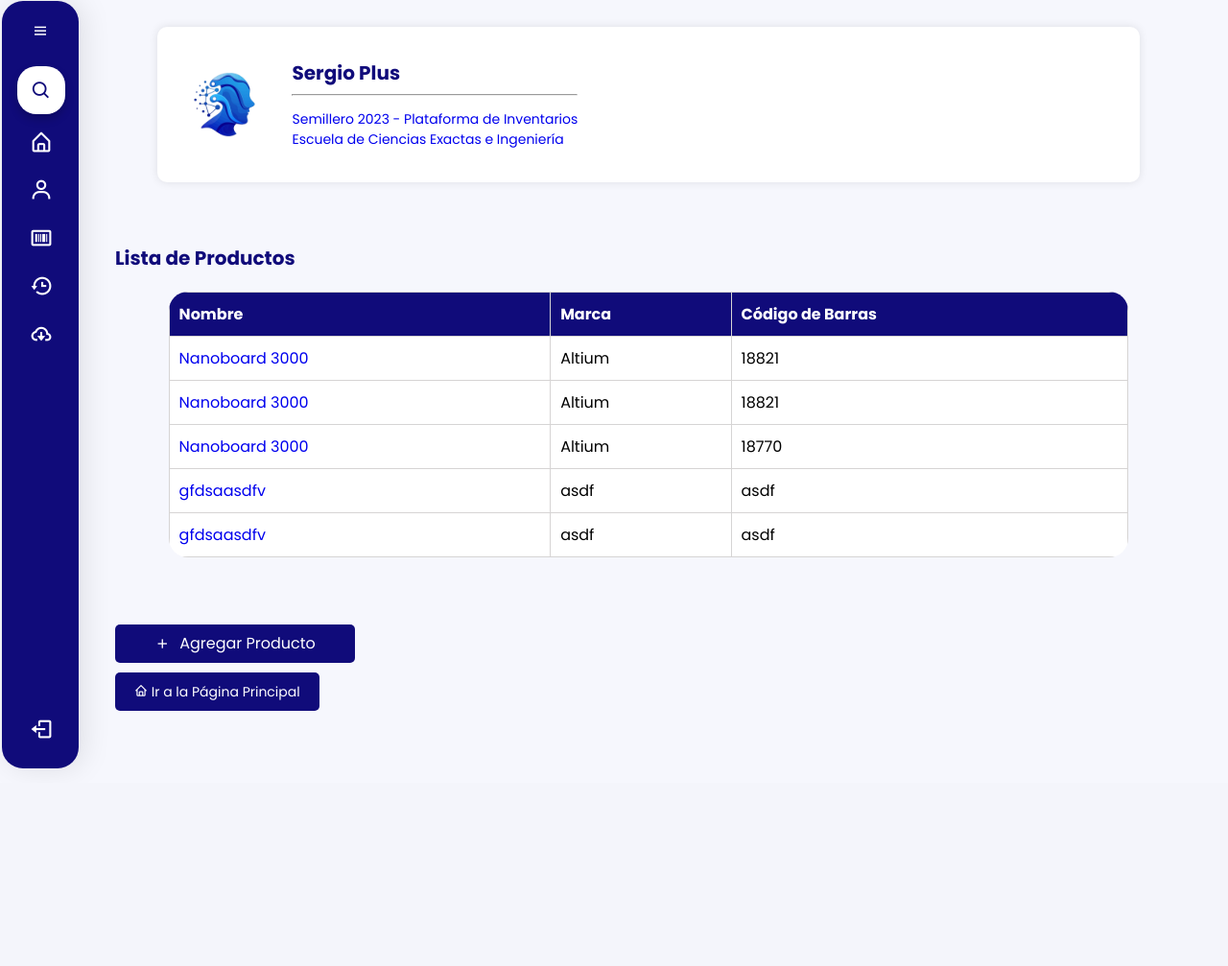
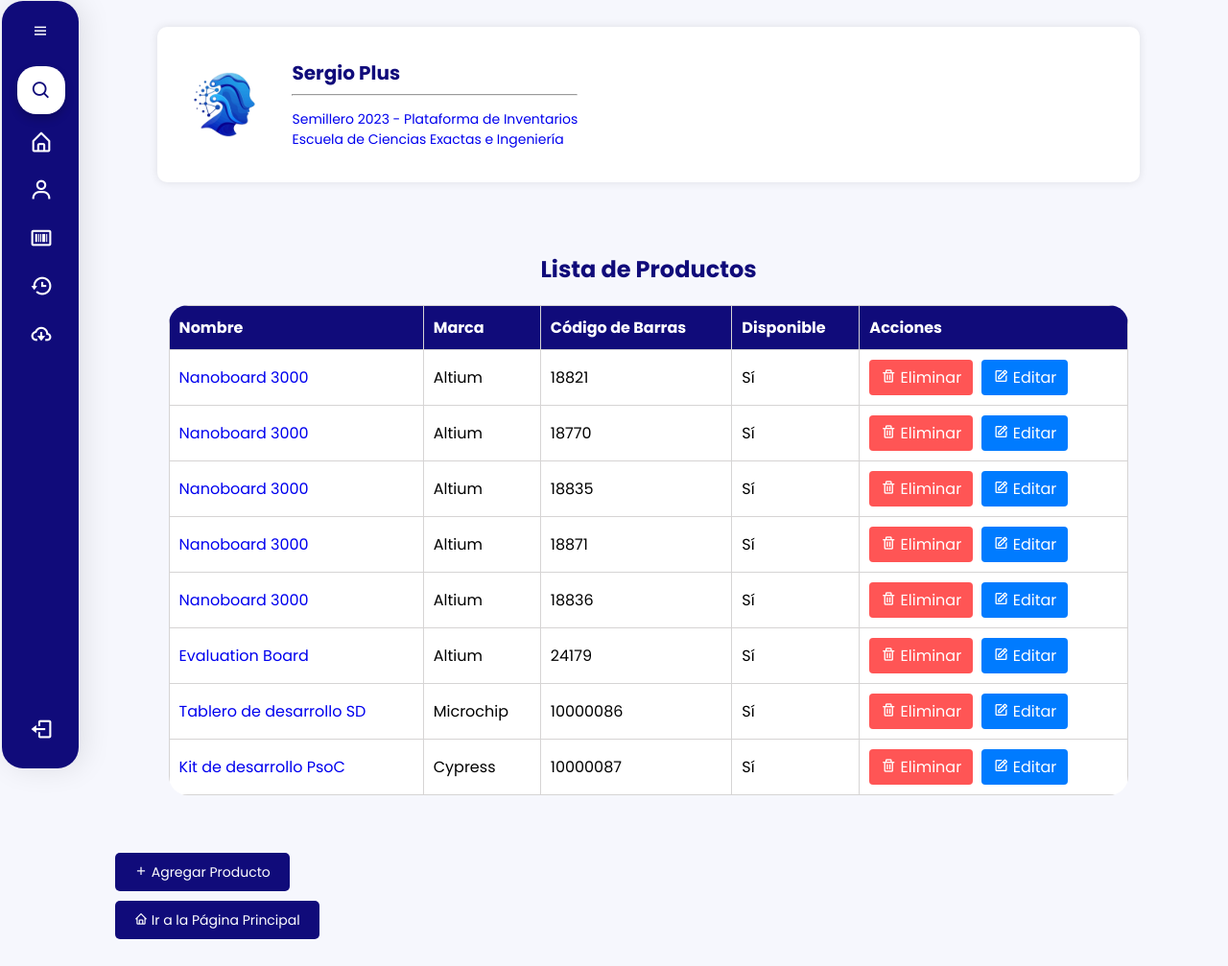
Before and after one commit to DavidAvila6/Semillero2023, a Django app: page /listar-productos/ in a window 1280 px wide. Shown: the whole page at 96% size. Before the commit the page ends 801 px from the top, so only its background shows below. Run offline with Django 4.2, Linux system fonts and the light colour scheme; data comes from the database, SQL or seed files in the repository.

Commit message:
funcionalidades de productos -eliminar-editar y tabla con visualizacion caracteristicas y diponibilidad

```diff
--- a/Aplication/static/css/lista_productos.css
+++ b/Aplication/static/css/lista_productos.css
@@ -47,3 +47,36 @@
 .add-product-button i {
     margin-right: 10px;
 }
+
+/* Agrega este estilo para el botón de eliminar */
+.delete-product-button {
+    display: inline-block;
+    padding: 6px 12px;
+    background-color: #ff5555; /* Color rojo */
+    color: #fff;
+    border: none;
+    border-radius: 4px;
+    text-decoration: none;
+    transition: background-color 0.3s ease-in-out;
+}
+
+.delete-product-button:hover {
+    background-color: #cc0000; /* Cambia el color al pasar el mouse */
+}
+
+/* Agrega este estilo para el botón de editar */
+.edit-product-button {
+    display: inline-block;
+    padding: 6px 12px;
+    background-color: #007bff; /* Color azul */
+    color: #fff;
+    border: none;
+    border-radius: 4px;
+    text-decoration: none;
+    margin-left: 5px; /* Añade un espacio entre los botones */
+    transition: background-color 0.3s ease-in-out;
+}
+
+.edit-product-button:hover {
+    background-color: #0056b3; /* Cambia el color al pasar el mouse */
+}
--- a/Aplication/templates/pages/productos/listar_productos.html
+++ b/Aplication/templates/pages/productos/listar_productos.html
@@ -4,7 +4,7 @@
 {% load static %}
 <link rel="stylesheet" type="text/css" href="{% static 'css/lista_productos.css' %}">
 <br><br>
-    <h1>Lista de Productos</h1>
+<h2>Lista de Productos</h2>
 <div class="products-container">
     <table class="product-table">
         <thead>
@@ -12,6 +12,8 @@
                 <th>Nombre</th>
                 <th>Marca</th>
                 <th>Código de Barras</th>
+                <th>Disponible</th>
+                <th>Acciones</th>
             </tr>
         </thead>
         <tbody>
@@ -20,13 +22,22 @@
                     <td><a href="{% url 'informacion_producto' producto.id %}">{{ producto.nombre }}</a></td>
                     <td>{{ producto.marca }}</td>
                     <td>{{ producto.codigo }}</td>
+                    <td>{% if producto.disponible %}Sí{% else %}No{% endif %}</td>
+                    <td>
+                        <a href="{% url 'eliminar_producto' producto.id %}" class="delete-product-button">
+                            <i class="bx bx-trash"></i> Eliminar
+                        </a>
+                        <a href="{% url 'editar_producto' producto.id %}" class="edit-product-button">
+                            <i class="bx bx-edit"></i> Editar
+                        </a>
+                    </td>
                 </tr>
             {% endfor %}
         </tbody>
     </table>
 </div>
 <br><br>
-    <a href="{% url 'agregar_producto' %}" class="add-product-button">
+<a href="{% url 'agregar_producto' %}" class="button-go-to-home">
     <i class="bx bx-plus"></i> Agregar Producto
 </a>
 {% endblock %}
--- a/Aplication/views.py
+++ b/Aplication/views.py
@@ -239,3 +239,21 @@
     else:
         form = UserCreationForm()
     return render(request, 'auth/registro.html', {'form': form})
+
+def eliminar_producto(request, producto_id):
+    producto = get_object_or_404(Producto, id=producto_id)
+    producto.delete()
+    return redirect('listar_productos')
+
+def editar_producto(request, producto_id):
+    producto = get_object_or_404(Producto, id=producto_id)
+
+    if request.method == 'POST':
+        form = ProductoForm(request.POST, instance=producto)
+        if form.is_valid():
+            form.save()
+            return redirect('listar_productos')
+    else:
+        form = ProductoForm(instance=producto)
+
+    return render(request, 'pages/productos/editar_producto.html', {'form': form, 'producto': producto})
--- a/Semillero/urls.py
+++ b/Semillero/urls.py
@@ -39,4 +39,6 @@
     path('devolver_producto/', views.devolver_producto, name='devolver_producto'),
     path('historial/', views.historial, name='historial'),
     path('historial/<int:historial_id>/', views.informacion_historial, name='informacion_historial'),
+    path('eliminar-producto/<int:producto_id>/', views.eliminar_producto, name='eliminar_producto'),
+     path('editar-producto/<int:producto_id>/', views.editar_producto, name='editar_producto'),
 ]
```
Also changed, not shown: Aplication/static/css/informacion_producto.css (+50 -0 lines), Aplication/templates/pages/productos/editar_producto.html (added, +87 -0 lines), Aplication/templates/pages/productos/informacion_producto.html (+18 -13 lines), Aplication/migrations/0019_remove_inventario_utilidad_producto_disponible.py (added), db.sqlite3. Lines whose indentation alone changed are shown as unchanged.
